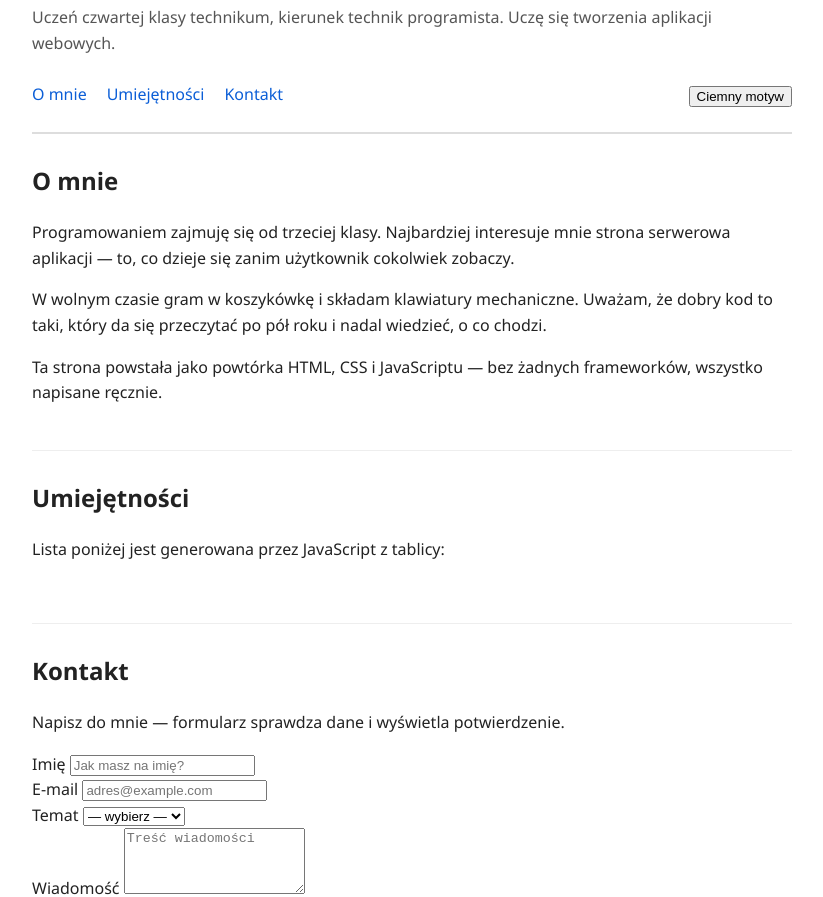
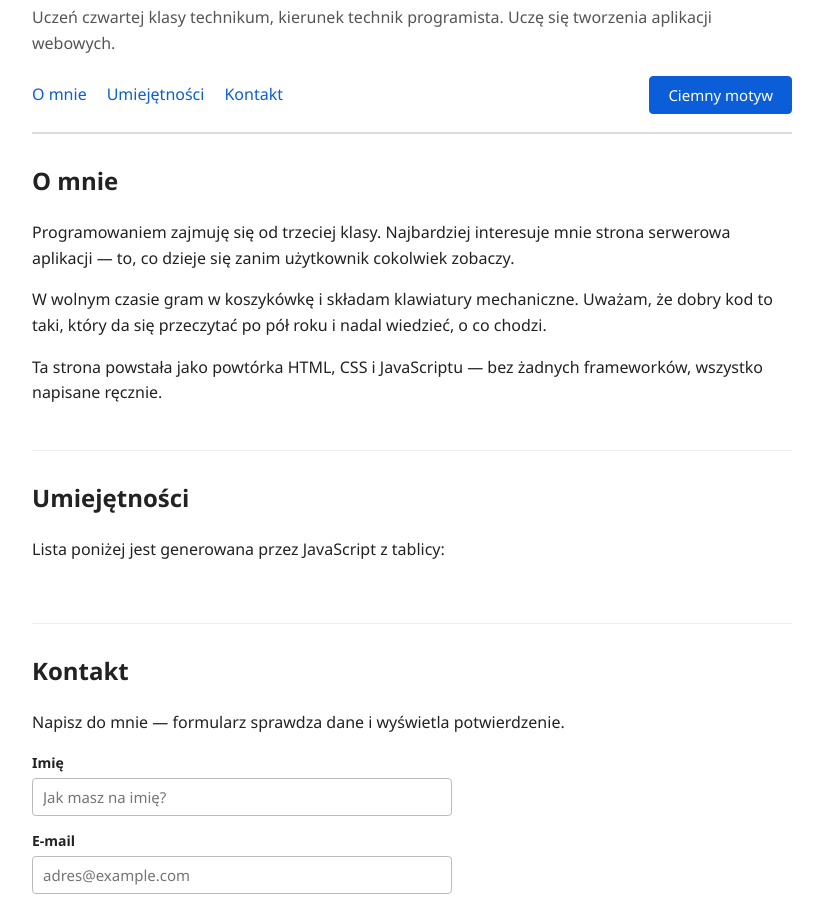
Before and after one commit to MarcinDymowski/MD-aplikacje-webowe, a plain HTML site: page zadania/mb03-wizytowka/index.html in a window 1280 px wide. Shown: the part 86-983 px from the top of the page, without its empty margins (228-1051 px from the left). Drawn offline with Linux system fonts and the light colour scheme.

Commit message:
MB3: formularz kontaktowy wraz ze stylami

```diff
--- a/zadania/mb03-wizytowka/style.css
+++ b/zadania/mb03-wizytowka/style.css
@@ -91,3 +91,71 @@ footer {
     color: #777777;
     font-size: 14px;
 }
+form {
+    display: flex;
+    flex-direction: column;
+    gap: 14px;
+    max-width: 420px;
+}
+
+.pole {
+    display: flex;
+    flex-direction: column;
+    gap: 4px;
+}
+
+label {
+    font-weight: bold;
+    font-size: 14px;
+}
+
+input,
+select,
+textarea {
+    font-family: inherit;
+    font-size: 15px;
+    padding: 8px 10px;
+    border: 1px solid #bbbbbb;
+    border-radius: 4px;
+    background-color: #ffffff;
+    color: #222222;
+}
+
+input:focus,
+select:focus,
+textarea:focus {
+    outline: none;
+    border-color: #0b5ed7;
+}
+
+button {
+    font-family: inherit;
+    font-size: 15px;
+    padding: 8px 18px;
+    border: 1px solid #0b5ed7;
+    border-radius: 4px;
+    background-color: #0b5ed7;
+    color: #ffffff;
+    cursor: pointer;
+    align-self: flex-start;
+}
+
+button:hover {
+    background-color: #0a4fb4;
+}
+
+
+#komunikat {
+    margin-top: 14px;
+    padding: 0;
+}
+
+#komunikat.blad {
+    color: #b02a2a;
+    font-weight: bold;
+}
+
+#komunikat.sukces {
+    color: #1b7f3b;
+    font-weight: bold;
+}
```
